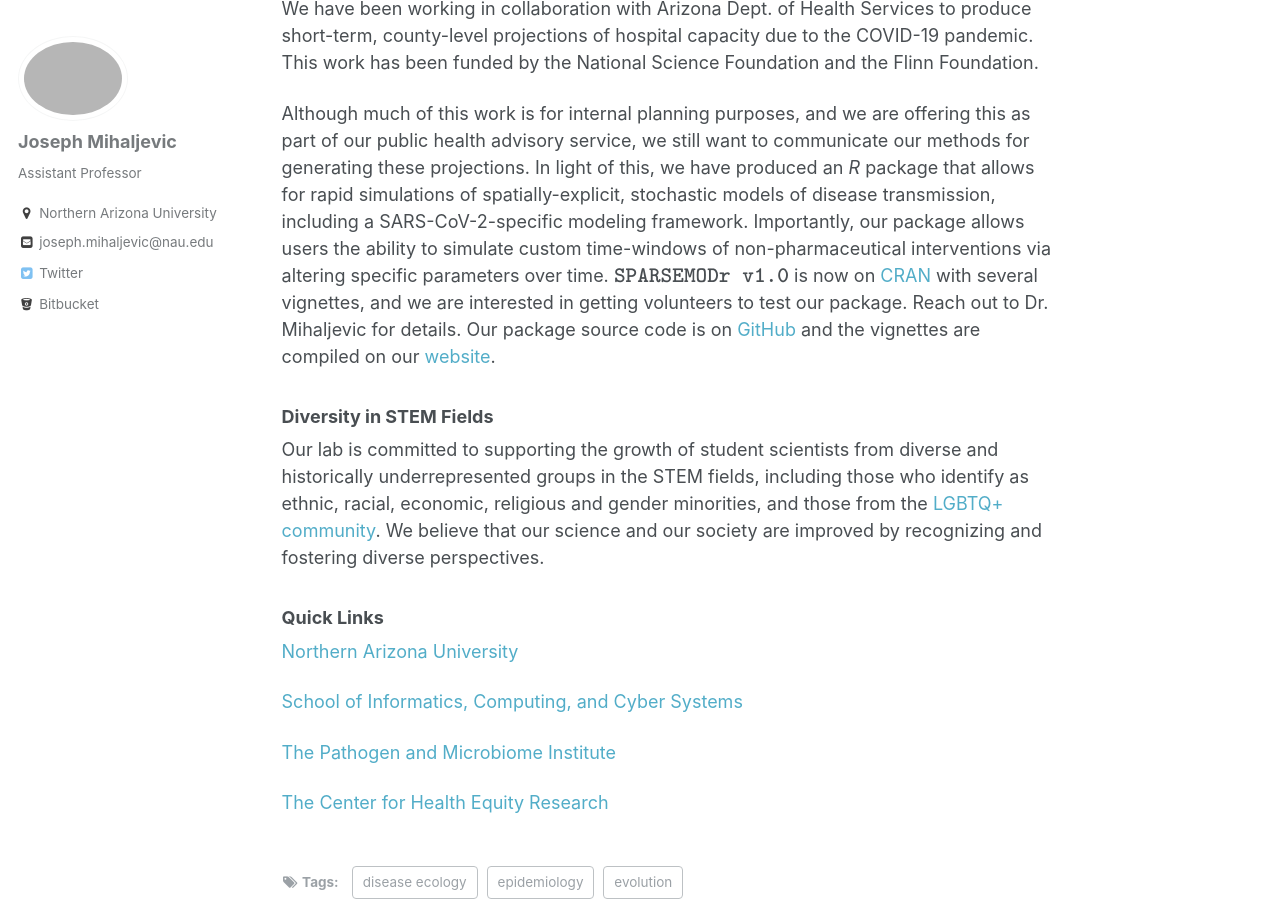
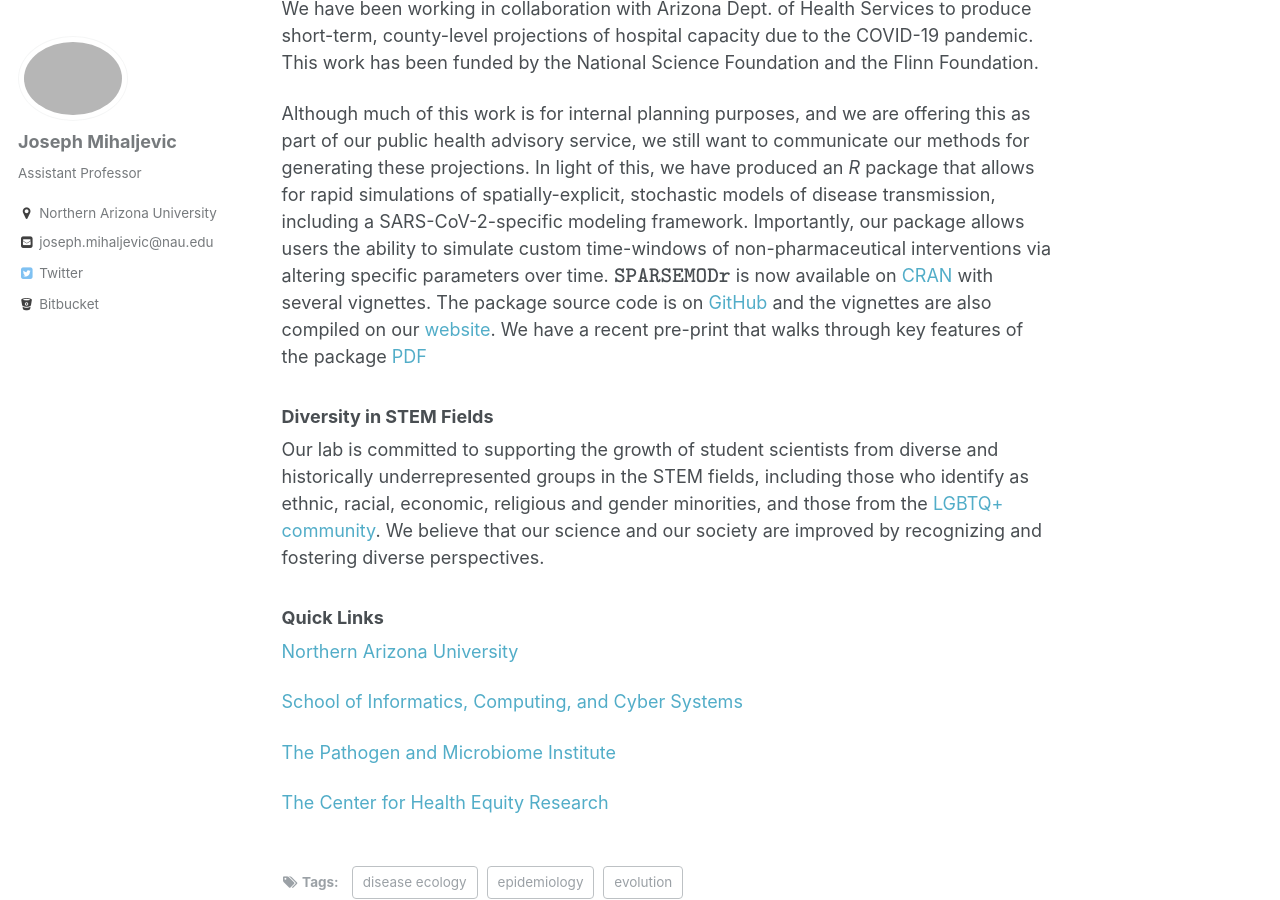
Before and after one commit to jrmihalj/jrmihalj.github.io, a Jekyll site: the page built from index.md, in a window 1280 px wide and 900 px high, scrolled down 909 px. Built offline with Jekyll 4.4.1, drawn with Linux system fonts in a browser that asks for light colours; formulas are drawn with MathJax 3; our own code applies the rules of GitHub Pages for plain Markdown files.

Commit message:
update SPARSEMODr descript with pre-print

```diff
--- a/index.md
+++ b/index.md
@@ -18,7 +18,7 @@ Dr. Mihaljevic is an Assistant Professor at Northern Arizona University's School
 
 We have been working in collaboration with Arizona Dept. of Health Services to produce short-term, county-level projections of hospital capacity due to the COVID-19 pandemic. This work has been funded by the National Science Foundation and the Flinn Foundation.
 
-Although much of this work is for internal planning purposes, and we are offering this as part of our public health advisory service, we still want to communicate our methods for generating these projections. In light of this, we have produced an *R* package that allows for rapid simulations of spatially-explicit, stochastic models of disease transmission, including a SARS-CoV-2-specific modeling framework. Importantly, our package allows users the ability to simulate custom time-windows of non-pharmaceutical interventions via altering specific parameters over time. $\texttt{SPARSEMODr v1.0}$ is now on [CRAN](https://CRAN.R-project.org/package=SPARSEMODr){:target="_blank"} with several vignettes, and we are interested in getting volunteers to test our package. Reach out to Dr. Mihaljevic for details. Our package source code is on [GitHub](https://github.com/NAU-CCL/SPARSEMODr){:target="_blank"} and the vignettes are compiled on our [website](http://sparsemod.nau.edu/rpkg/){:target="_blank"}.
+Although much of this work is for internal planning purposes, and we are offering this as part of our public health advisory service, we still want to communicate our methods for generating these projections. In light of this, we have produced an *R* package that allows for rapid simulations of spatially-explicit, stochastic models of disease transmission, including a SARS-CoV-2-specific modeling framework. Importantly, our package allows users the ability to simulate custom time-windows of non-pharmaceutical interventions via altering specific parameters over time. $\texttt{SPARSEMODr}$ is now available on [CRAN](https://CRAN.R-project.org/package=SPARSEMODr){:target="_blank"} with several vignettes. The package source code is on [GitHub](https://github.com/NAU-CCL/SPARSEMODr){:target="_blank"} and the vignettes are also compiled on our [website](http://sparsemod.nau.edu/rpkg/){:target="_blank"}. We have a recent pre-print that walks through key features of the package [PDF](https://www.medrxiv.org/content/10.1101/2021.05.13.21256216v1){:target="_blank"}
 
 ### Diversity in STEM Fields
 Our lab is committed to supporting the growth of student scientists from diverse and historically underrepresented groups in the STEM fields, including those who identify as ethnic, racial, economic, religious and gender minorities, and those from the [LGBTQ+ community](https://www.500queerscientists.com/){:target="_blank"}. We believe that our science and our society are improved by recognizing and fostering diverse perspectives.
```
